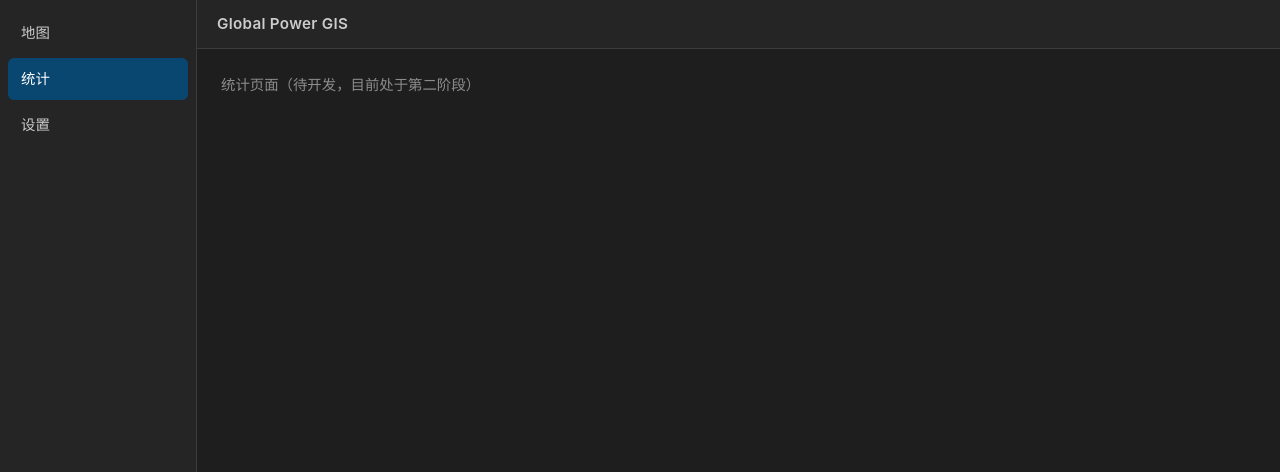
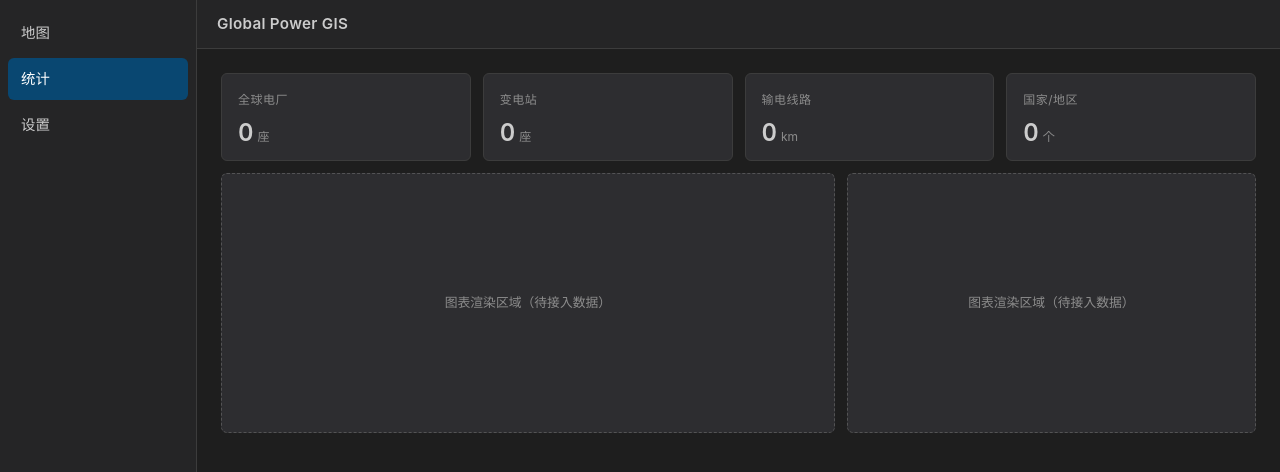
Before and after one commit to pstar119/global-power-gis01, a React (Vite) app: page / in a window 1280 px wide. Both pictures are taken after a click on the button "统计". Shown: the top 472 px of the page. Built offline with nearby package versions, Linux system fonts and the light colour scheme.

Commit message:
阶段5：搭建统计页UI骨架，清理过时占位文案

```diff
--- a/src-tauri/tauri.conf.json
+++ b/src-tauri/tauri.conf.json
@@ -14,7 +14,8 @@
       {
         "title": "global-power-gis",
         "width": 800,
-        "height": 600
+        "height": 600,
+        "theme": "Dark"
       }
     ],
     "security": {
--- a/src/components/AppLayout.tsx
+++ b/src/components/AppLayout.tsx
@@ -3,9 +3,32 @@ import Sidebar, { MENU_ITEMS, type MenuKey } from "./Sidebar";
 import TopBar from "./TopBar";
 import GreetSelfCheck from "./GreetSelfCheck";
 import MapPage from "../pages/MapPage";
+import StatsPage from "../pages/StatsPage";
 import styles from "./AppLayout.module.css";
 
 const APP_TITLE = "Global Power GIS";
+
+/** 按当前菜单项渲染内容区：地图页全出血，统计/设置页自带留白 */
+function renderContent(key: MenuKey, hint: string) {
+  switch (key) {
+    case "map":
+      return <MapPage hint={hint} />;
+
+    case "stats":
+      return <StatsPage />;
+
+    case "settings":
+      return (
+        <div className={styles.padded}>
+          <p className={styles.placeholder}>{hint}</p>
+          <GreetSelfCheck />
+        </div>
+      );
+
+    default:
+      return null;
+  }
+}
 
 function AppLayout() {
   const [activeKey, setActiveKey] = useState<MenuKey>("map");
@@ -25,15 +48,7 @@ function AppLayout() {
         <TopBar title={APP_TITLE} />
 
         <section className={styles.content} aria-label={activeItem.label}>
-          {activeKey === "map" ? (
-            <MapPage />
-          ) : (
-            <div className={styles.padded}>
-              <p className={styles.placeholder}>{activeItem.hint}</p>
-
-              {activeKey === "settings" && <GreetSelfCheck />}
-            </div>
-          )}
+          {renderContent(activeKey, activeItem.hint)}
         </section>
       </div>
     </div>
--- a/src/components/Sidebar.tsx
+++ b/src/components/Sidebar.tsx
@@ -13,8 +13,8 @@ export interface MenuItem {
  * 第二阶段只有空白占位页，不含任何业务数据。
  */
 export const MENU_ITEMS: readonly MenuItem[] = [
-  { key: "map", label: "地图", hint: "地图页面（待开发，目前处于第二阶段）" },
-  { key: "stats", label: "统计", hint: "统计页面（待开发，目前处于第二阶段）" },
+  { key: "map", label: "地图", hint: "地图视窗（待开发，下一阶段接入 PMTiles 引擎）" },
+  { key: "stats", label: "统计", hint: "全球电力设施统计（待接入数据）" },
   { key: "settings", label: "设置", hint: "设置页面（待开发，目前处于第二阶段）" },
 ];
 
--- a/src/pages/MapPage.module.css
+++ b/src/pages/MapPage.module.css
@@ -166,3 +166,24 @@
   line-height: 1;
   font-variant-numeric: tabular-nums;
 }
+
+/* ---------- 视窗中央：占位提示 ---------- */
+
+.viewportHint {
+  position: absolute;
+  top: 50%;
+  left: 50%;
+  z-index: 1;
+  max-width: calc(100% - 24px);
+  margin: 0;
+  padding: 0.375rem 0.75rem;
+  border: 1px solid var(--gpg-border);
+  border-radius: 6px;
+  background-color: rgba(37, 37, 38, 0.85);
+  -webkit-backdrop-filter: blur(4px);
+  backdrop-filter: blur(4px);
+  color: var(--gpg-muted);
+  font-size: 0.75rem;
+  text-align: center;
+  transform: translate(-50%, -50%);
+}
--- a/src/pages/MapPage.tsx
+++ b/src/pages/MapPage.tsx
@@ -3,7 +3,12 @@ import styles from "./MapPage.module.css";
 /** 图层清单：纯 UI 占位，不含任何真实数据 */
 const LAYERS = ["电厂", "变电站", "输电线路"] as const;
 
-function MapPage() {
+interface MapPageProps {
+  /** 视窗占位提示（来自侧边栏菜单定义，保持单一数据源） */
+  hint: string;
+}
+
+function MapPage({ hint }: MapPageProps) {
   return (
     <div className={styles.viewport}>
       {/* 左上角：图层控制 */}
@@ -36,6 +41,9 @@ function MapPage() {
         <span className={styles.scaleTrack} aria-hidden="true" />
         <span className={styles.scaleLabel}>500 km</span>
       </div>
+
+      {/* 视窗中央：占位提示 */}
+      <p className={styles.viewportHint}>{hint}</p>
     </div>
   );
 }
--- /dev/null
+++ b/src/pages/StatsPage.module.css
@@ -0,0 +1,107 @@
+/* ==========================================================
+   统计页：全局统计骨架（纯 UI 占位，无真实数据、无图表库）
+   颜色全部取自 App.css 的 --gpg-* 深色令牌，不写死色值
+   ========================================================== */
+
+.page {
+  box-sizing: border-box;
+  padding: 1.5rem;
+}
+
+/* ---------- 顶部：统计卡片排（4 列等宽） ---------- */
+
+.statGrid {
+  display: grid;
+  /* minmax(0, 1fr) 的 0 很关键：默认 min-width 是 auto，
+     单元格内容偏长时会把网格撑破、列宽不再相等 */
+  grid-template-columns: repeat(4, minmax(0, 1fr));
+  gap: 12px;
+}
+
+.statCard {
+  display: flex;
+  flex-direction: column;
+  gap: 0.5rem;
+  box-sizing: border-box;
+  padding: 0.875rem 1rem;
+  border: 1px solid var(--gpg-border);
+  border-radius: 6px;
+  background-color: var(--gpg-panel-bg);
+}
+
+.statLabel {
+  color: var(--gpg-muted);
+  font-size: 0.75rem;
+  letter-spacing: 0.04em;
+}
+
+.statValue {
+  display: flex;
+  align-items: baseline;
+  gap: 0.25rem;
+  color: var(--gpg-text);
+  font-size: 1.5rem;
+  font-weight: 600;
+  line-height: 1.1;
+  /* 等宽数字：后续接入真实数值时位数变化不会左右抖动 */
+  font-variant-numeric: tabular-nums;
+}
+
+.statUnit {
+  color: var(--gpg-muted);
+  font-size: 0.75rem;
+  font-weight: 400;
+}
+
+/* ---------- 下方：图表占位（60% : 40%） ----------
+   用 Grid 的 3fr / 2fr 而不是 Flex 的 flex-grow 3/2：
+   实测 Flex（grow 3/2 + basis 0）在 box-sizing:border-box 下会被子项的
+   border+padding 最小尺寸干扰，实际分到 58.7% / 41.3%；Grid 的 fr 是精确的 60/40。
+   minmax(0, …) 同样是为了防内容撑破。 */
+
+.chartRow {
+  display: grid;
+  grid-template-columns: minmax(0, 3fr) minmax(0, 2fr);
+  gap: 12px;
+  margin-top: 12px;
+}
+
+.chartBox {
+  display: flex;
+  align-items: center;
+  justify-content: center;
+  min-width: 0;
+  box-sizing: border-box;
+  min-height: 260px;
+  padding: 1rem;
+  /* 虚线不用 --gpg-border(#3c3c3c)：压在 #2d2d30 底上几乎看不见 */
+  border: 1px dashed rgba(140, 140, 140, 0.4);
+  border-radius: 6px;
+  background-color: var(--gpg-panel-bg);
+  color: var(--gpg-muted);
+  font-size: 0.8rem;
+  text-align: center;
+}
+
+/* ---------- 窄窗口降级（Tauri 窗口可自由缩放） ----------
+   断点按「内容区可用宽度」反推：窗口宽 - 侧边栏 180 - 页面内边距 48。
+   4 列时每张卡至少需要 ~120px，故 768px 窗口（内容区约 540px）以下折成 2 列。
+   ⚠️ 断点若定得过高（如 900px），Tauri 默认窗口 800×600 就会掉成 2 列，与「横排 4 个」不符。 */
+
+@media (max-width: 768px) {
+  .statGrid {
+    grid-template-columns: repeat(2, minmax(0, 1fr));
+  }
+}
+
+@media (max-width: 640px) {
+  .chartRow {
+    grid-template-columns: minmax(0, 1fr);
+  }
+}
+
+@media (max-width: 480px) {
+  .statGrid {
+    grid-template-columns: minmax(0, 1fr);
+  }
+}
--- /dev/null
+++ b/src/pages/StatsPage.tsx
@@ -0,0 +1,55 @@
+import styles from "./StatsPage.module.css";
+
+interface StatItem {
+  label: string;
+  value: string;
+  unit: string;
+}
+
+/** 全局统计骨架：数值一律为 0，不含任何真实电力数据 */
+const STATS: readonly StatItem[] = [
+  { label: "全球电厂", value: "0", unit: "座" },
+  { label: "变电站", value: "0", unit: "座" },
+  { label: "输电线路", value: "0", unit: "km" },
+  { label: "国家/地区", value: "0", unit: "个" },
+];
+
+/** 图表占位：纯 CSS 虚线框，不引入任何图表库 */
+const CHARTS = [
+  { key: "primary", label: "图表渲染区域（待接入数据）" },
+  { key: "secondary", label: "图表渲染区域（待接入数据）" },
+] as const;
+
+function StatCard({ label, value, unit }: StatItem) {
+  return (
+    <div className={styles.statCard}>
+      <span className={styles.statLabel}>{label}</span>
+      <span className={styles.statValue}>
+        {value}
+        <span className={styles.statUnit}>{unit}</span>
+      </span>
+    </div>
+  );
+}
+
+function StatsPage() {
+  return (
+    <div className={styles.page}>
+      <div className={styles.statGrid}>
+        {STATS.map((item) => (
+          <StatCard key={item.label} {...item} />
+        ))}
+      </div>
+
+      <div className={styles.chartRow}>
+        {CHARTS.map((chart) => (
+          <div key={chart.key} className={styles.chartBox}>
+            {chart.label}
+          </div>
+        ))}
+      </div>
+    </div>
+  );
+}
+
+export default StatsPage;
```
